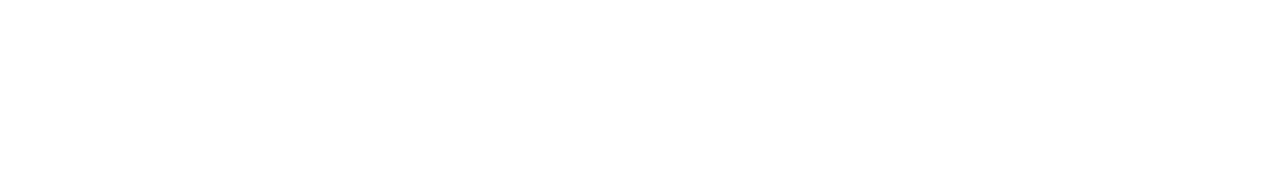
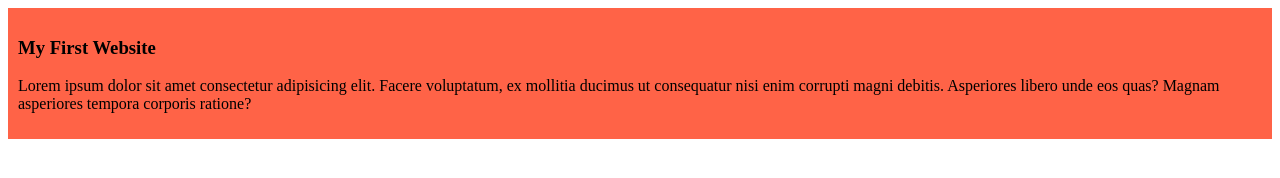
Before and after one commit to sanower67/my-simple-website, a plain HTML site: page index.html in a window 1280 px wide. Drawn offline with Linux system fonts and the light colour scheme.

Commit message:
added the first blog

```diff
--- a/index.html
+++ b/index.html
@@ -4,8 +4,12 @@
     <meta charset="UTF-8">
     <meta name="viewport" content="width=device-width, initial-scale=1.0">
     <title>my simple website</title>
+    <link rel="stylesheet" href="styles/blog.css">
 </head>
 <body>
-
+  <div>
+    <h3>My First Website</h3>
+    <p>Lorem ipsum dolor sit amet consectetur adipisicing elit. Facere voluptatum, ex mollitia ducimus ut consequatur nisi enim corrupti magni debitis. Asperiores libero unde eos quas? Magnam asperiores tempora corporis ratione?</p>
+  </div>
 </body>
 </html>
--- /dev/null
+++ b/styles/blog.css
@@ -0,0 +1,4 @@
+div{
+    background-color: tomato;
+    padding: 10px;
+}
```
